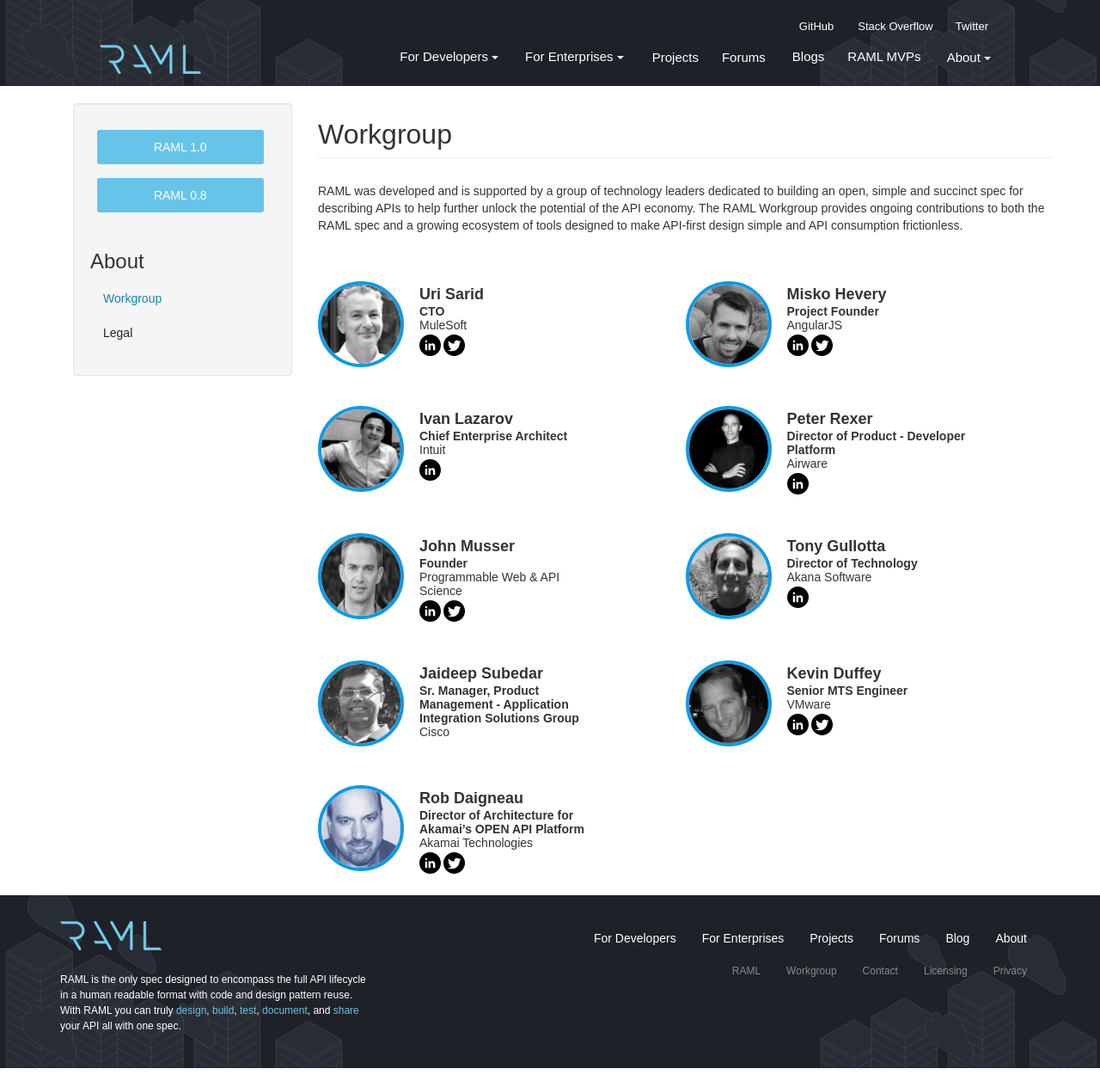
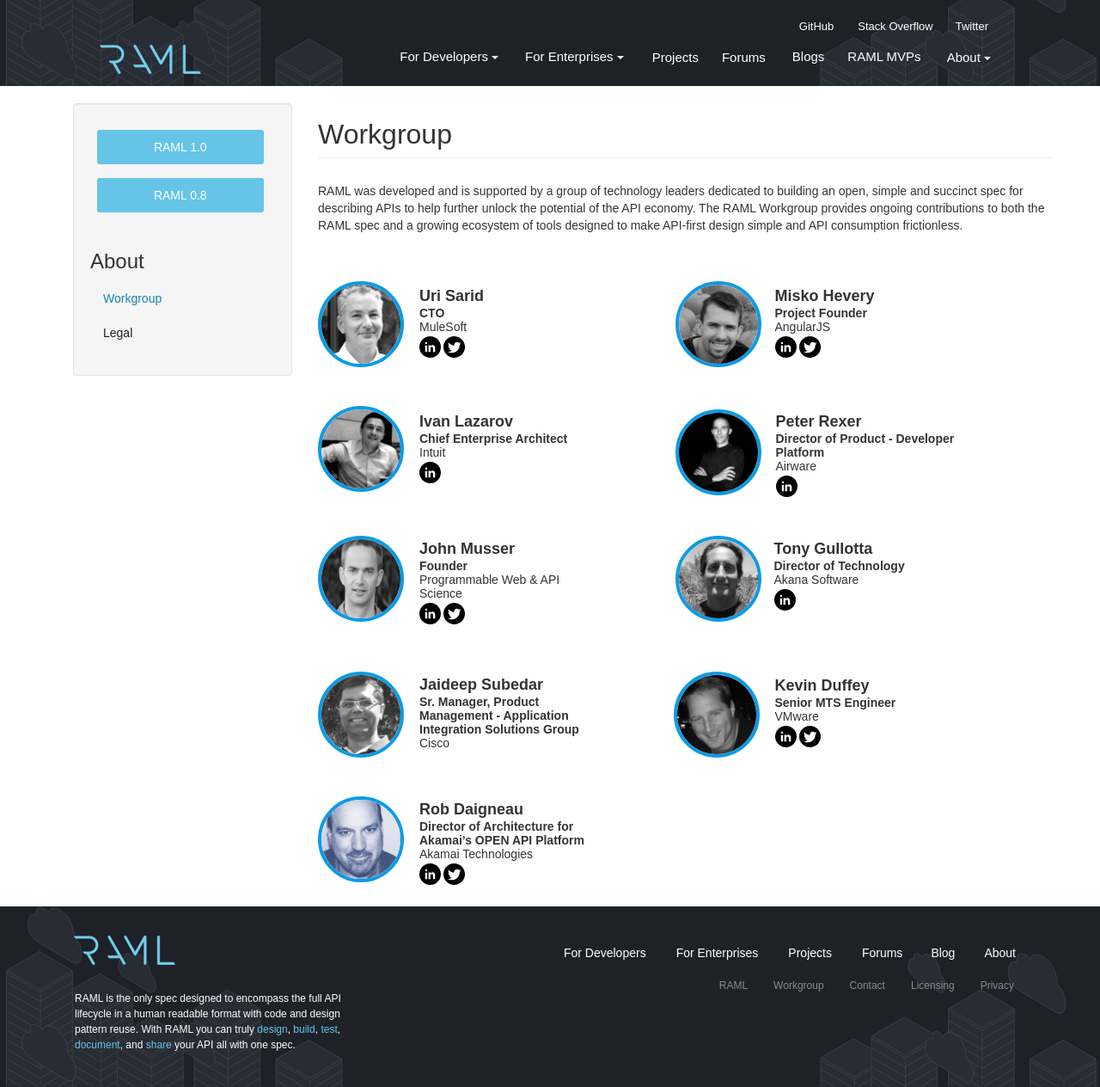
Before and after one commit to raml-org/raml-org, a Jekyll site: the page built from workgroup.html, in a window 1280 px wide. Shown: the whole page at 86% size. Built offline with Jekyll 4.4.1, drawn with Linux system fonts in a browser that asks for light colours; nearby versions of some CDN libraries; before the commit the page ends 1242 px from its top, so only the background shows below that.

Commit message:
Fixed the issue as per comment in trello

```diff
--- a/_includes/header.html
+++ b/_includes/header.html
@@ -5,7 +5,7 @@
     {% seo %}
     <!--<meta http-equiv="X-UA-Compatible" content="IE=edge,chrome=1">-->
     <!--<meta name="viewport" content="width=device-width, initial-scale=1.0, maximum-scale=1.0">-->
-    <meta name="viewport" content="width=device-width, target-densitydpi=device-dpi, initial-scale=0, maximum-scale=1, user-scalable=yes">
+    <meta name="viewport" content="width=device-width, initial-scale=0, maximum-scale=1, user-scalable=yes">
     <title>{{ page.title }} | {{ site.title }}</title>
     <link rel="icon" href="/favicon.ico">
     <link rel="stylesheet" type="text/css" href="{{ site.baseurl }}/css/style.css" >
--- a/css/style.scss
+++ b/css/style.scss
@@ -459,37 +459,55 @@
   background-size: 100%;
   padding: 30px 0;
 
+  div.logo {
+    padding-left: 16px;
+    padding-top: 4px;
+  }
   div.footer_description {
     font-size: 12px;
     line-height: 18px;
-    margin: 25px 0 10px;
+    margin: 30px 17px 0;
   }
 
   div.footer_meu {
     float: right;
+    margin-top: 4px;
     ul {
       list-style: none;
 
       li {
         float: left;
+        margin-left: -1px;
 
         a {
           text-decoration: none;
           color: #ffffff;
           font-weight: normal;
           display: block;
-          padding: 10px 15px;
+          padding: 10px 18px;
 
           &:hover {
             color: #337ab7;
           }
         }
       }
+      li:nth-child(4) {
+        margin-right: 8px;
+      }
+      li:nth-child(5) {
+        margin-left: -11px;
+        margin-right: 9px;
+      }
+      li:nth-child(6) {
+        margin-left: -11px;
+        margin-right: 10px;
+      }
     }
   }
 
   div.footer_links {
     float: right;
+    padding-right: 15px;
 
     ul {
       list-style: none;
@@ -530,7 +548,7 @@
   }
 
   section.raml-developers {
-    margin-top: 4%;
+    margin-top: 5%;
 
     h1 {
       font-size: 32px;
@@ -581,7 +599,7 @@
 
 div.ramldevel {
   background: #f6f6f6;
-  padding: 50px 0;
+  padding: 50px 0 56px;
   text-align: center;
   div.col-md-4 {
     width: 32%;
@@ -594,32 +612,34 @@
     border-radius: 0;
 
     img {
-      margin-top: -23px;
+      margin-top: -24px;
+      margin-left: 11px;
     }
   }
   div.caption a {
     font-size: 16px;
+    padding-left: 38px;
   }
 }
 
 div.design-api {
-  padding: 5% 0;
+  padding: 62px 0 80px;
   color: #8a8a8a;
   font-size: 16px;
 
   h2 {
     line-height: 17px;
     font-size: 24px;
-    margin-left: 12px;
+    margin-left: 14px;
   }
 
   a {
     color: #66c4e8;
-    padding-left: 12px;
+    padding-left: 15px;
   }
   p {
-    margin-left: 11px;
-    margin-bottom: 22px;
+    margin-left: 14px;
+    margin-bottom: 20px;
   }
 
   img {
@@ -629,7 +649,7 @@
 
 div.build-api {
   background: #2b2b2b;
-  padding: 5.5% 0;
+  padding: 76px 0 80px;
   color: #8a8a8a;
   font-size: 16px;
 
@@ -677,7 +697,7 @@
 }
 
 div.document-api {
-  padding: 5% 0;
+  padding: 75px 0 80px;
   color: #8a8a8a;
   font-size: 16px;
   background: #f6f6f6;
@@ -685,7 +705,7 @@
   h2 {
     line-height: 17px;
     font-size: 24px;
-    margin-top: 12px;
+    margin-top: 6px;
   }
   a {
     color: #66c4e8;
@@ -697,13 +717,13 @@
     width: 540px;
   }
   img {
-    margin-top: 12px;
-    margin-left: 12px;
+    margin-top: 5px;
+    margin-left: 14px;
   }
 }
 
 div.share-api {
-  padding: 5.3% 0;
+  padding: 72px 0 79px;
   color: #8a8a8a;
   font-size: 16px;
 
@@ -722,11 +742,14 @@
     margin: 0 14px 22px;
     width: 540px;
   }
+  img {
+    margin-top: 5px;
+  }
 }
 
 div.do-more-with-less {
   background: #66c4e8;
-  padding: 5% 28%;
+  padding: 78px 0 55px;
   color: #ffffff;
   font-size: 16px;
   text-align: center;
@@ -737,16 +760,23 @@
   .row {
     padding: 6% 8%;
   }
+  div.do-more-content {
+    padding: 0 427px;
+  }
 
   h2 {
     font-size: 24px;
     line-height: 30px;
-    margin-top: 8px;
+    margin-top: -6px;
+  }
+  p {
+    width: 540px;
+    padding-bottom: 8px;
   }
 
   a.raml-links {
     color: #66c4e8;
-    padding: 14px 65px;
+    padding: 14px 61px;
     background: #f6f6f6;
     text-decoration: none;
     text-align: center;
@@ -832,8 +862,7 @@
 
 div.ramlenter {
   background: #f6f6f6;
-  padding: 2% 0;
-  text-align: center;
+  padding: 29px 0 60px;
   font-size: 16px;
 
   .thumbnail {
@@ -846,17 +875,25 @@
     color: #8a8a8a;
   }
   a {
-    color: #66c4e8
+    color: #66c4e8;
+    padding-left: 11px;
   }
 
   div.caption {
     padding: 0;
     margin-top: 8px;
   }
+  img {
+    margin-right: 19px;
+    margin-top: -2px;
+  }
+  p {
+    padding-left: 10px;
+  }
 }
 
 div.multiple-teams {
-  padding: 6% 0;
+  padding: 82px 0 77px;
   font-size: 16px;
   color: #8a8a8a;
 
@@ -866,14 +903,15 @@
     margin-left: 16px;
   }
   p {
-    margin: 0 16px 4px;
+    margin: -5px 16px 6px;
   }
 }
 
 div.enterprise-faster {
-  padding: 5.6% 0;
+  padding: 78px 0 81px;
   background: #2b2b2b;
   color: #8a8a8a;
+  font-size: 16px;
 
   h2 {
     font-size: 24px;
@@ -884,14 +922,13 @@
     margin-left: 14px;
   }
   p {
-    margin: 0 0px 50px;
-    width: 465px;
+    width: 530px;
   }
 }
 
 div.open-source-com {
   background: #66c4e8;
-  padding: 5% 0;
+  padding: 62px 0 80px;
   color: #ffffff;
   font-size: 16px;
 
@@ -899,17 +936,24 @@
     font-size: 24px;
     line-height: 17px;
   }
+  img {
+    margin-top: 18px;
+  }
 }
 
 div.eliminate-support {
   background: #f6f6f6;
   color: #8a8a8a;
-  padding: 5% 0;
+  padding: 61px 0 82px;
   font-size: 16px;
 
   h2 {
     font-size: 24px;
     line-height: 17px;
+  }
+  img {
+    margin-top: 18px;
+    margin-left: 15px;
   }
 }
 
@@ -1541,11 +1585,16 @@
 
   .member-photo {
     img {
+      margin: 0 18px 0 0;
       float: left;
+      position: relative;
+      overflow: hidden;
+      border-radius: 50%;
+      background-clip: padding-box;
       border: 4px solid #0b9be6;
       height: 100px;
-      margin: 0 18px 0 0;
       width: 100px;
+      background: #f2f2f2;
     }
   }
   .member-info {
--- a/workgroup.html
+++ b/workgroup.html
@@ -7,7 +7,7 @@
 <p>RAML was developed and is supported by a group of technology leaders dedicated to building an open, simple and succinct spec for describing APIs to help further unlock the potential of the API economy. The RAML Workgroup provides ongoing contributions to both the RAML spec and a growing ecosystem of tools designed to make API-first design simple and API consumption frictionless.</p>
 <div class="member">
     <div class="member-photo"><img  src="/images/uri-sarid.jpg" class="img-circle" /></div>
-    <div class="member-info">
+    <div class="member-info" style="padding-top: 2px;">
         <h3>Uri Sarid</h3>
         <p><strong>CTO</strong></p>
         <p>MuleSoft</p>
@@ -18,8 +18,8 @@
 </div>
 
 <div class="member">
-    <div class="member-photo"><img src="/images/misko-hevery.jpg" class="img-circle" /></div>
-    <div class="member-info">
+    <div class="member-photo"><img src="/images/misko-hevery.jpg" class="img-circle" style="margin: 0 16px 0 -12px;" /></div>
+    <div class="member-info" style="padding-top: 2px;">
         <h3>Misko Hevery</h3>
         <p><strong>Project Founder</strong></p>
         <p>AngularJS</p>
@@ -32,7 +32,7 @@
 
 <div class="member">
     <div class="member-photo"><img src="/images/ivan-lazarov_0.jpg" class="img-circle" /></div>
-    <div class="member-info">
+    <div class="member-info" style="padding-top: 3px;">
         <h3>Ivan Lazarov</h3>
         <p><strong>Chief Enterprise Architect</strong></p>
         <p>Intuit</p>
@@ -43,8 +43,8 @@
 </div>
 
 <div class="member">
-    <div class="member-photo"><img src="/images/peter-rexer.jpg" class="img-circle" /></div>
-    <div class="member-info">
+    <div class="member-photo"><img src="/images/peter-rexer.jpg" class="img-circle" style="margin: 4px 17px 0 -12px;" /></div>
+    <div class="member-info" style="padding-top: 3px;">
         <h3>Peter Rexer</h3>
         <p><strong>Director of Product - Developer Platform</strong></p>
         <p>Airware</p>
@@ -67,7 +67,7 @@
 </div>
 
 <div class="member">
-    <div class="member-photo"><img src="/images/tony-gullotta.jpg" class="img-circle" /></div>
+    <div class="member-photo"><img src="/images/tony-gullotta.jpg" class="img-circle" style="margin: 0 15px 0 -12px;" /></div>
     <div class="member-info">
         <h3>Tony Gullotta</h3>
         <p><strong>Director of Technology</strong></p>
@@ -81,8 +81,8 @@
 <br style="clear: left;" />
 
 <div class="member">
-    <div class="member-photo"><img src="/images/workgroup_Jaideep_Subedar.jpg" class="img-circle" /></div>
-    <div class="member-info">
+    <div class="member-photo"><img src="/images/workgroup_Jaideep_Subedar.jpg" class="img-circle" style="margin: 10px 18px 0 0;" /></div>
+    <div class="member-info" style="padding-top: 10px;">
         <h3>Jaideep Subedar</h3>
         <p><strong>Sr. Manager, Product Management - Application Integration Solutions Group</strong></p>
         <p>Cisco</p>
@@ -90,8 +90,8 @@
 </div>
 
 <div class="member" style="width:50%;">
-    <div class="member-photo"><img src="/images/kevin_duffey.png" class="img-circle" /></div>
-    <div class="member-info" style="max-width:50%;">
+    <div class="member-photo"><img src="/images/kevin_duffey.png" class="img-circle" style="margin: 10px 18px 0 -14px;" /></div>
+    <div class="member-info" style="max-width:50%; padding-top: 11px;">
         <h3>Kevin Duffey</h3>
         <p><strong>Senior MTS Engineer</strong></p>
         <p>VMware</p>
```
Also changed, not shown: developer.html (+13 -13 lines), enterprises.html (+15 -15 lines), js/affixtop.js (+60 -9 lines).
